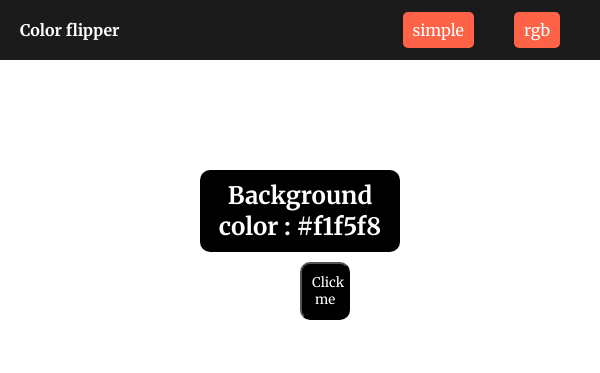
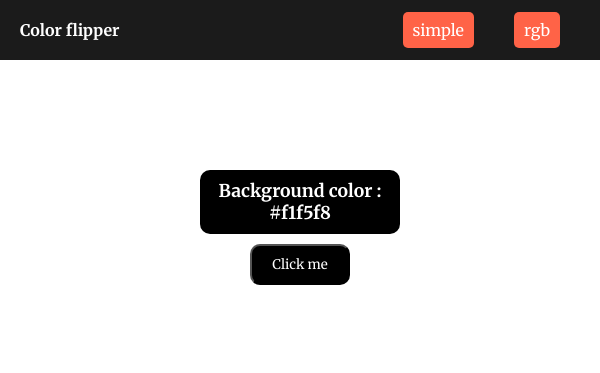
Before and after one commit to glory-anoliefo/javascript-beginner-projects, a plain HTML site: page color flipper/index.html in a window 600 px wide. Drawn offline with Linux system fonts and the light colour scheme.

Commit message:
completed responsiveness for small and extra small devices

```diff
--- a/color flipper/styles.css
+++ b/color flipper/styles.css
@@ -107,3 +107,34 @@ main{
 }
 
 /* Media Queries */
+/* Extra small devices (phones, 600px and down) */
+@media only screen and (max-width: 600px) {
+    .button{
+        margin: auto;
+        align-content: center;
+        justify-content: center;
+        width: 100%;
+        font-size: 0.7rem;
+    }
+    .bg-color-heading{
+        text-align: center;
+       font-size: 0.9rem;
+    }
+
+}
+
+/* Small devices (portrait tablets and large phones, 600px and up) */
+@media only screen and (min-width: 600px) {
+    .button{
+        margin: auto;
+        align-content: center;
+        justify-content: center;
+        width: 100%;
+        font-size: 0.7rem;
+    }
+
+    .bg-color-heading{
+        text-align: center;
+       font-size: 1.1rem;
+    }
+}
```
